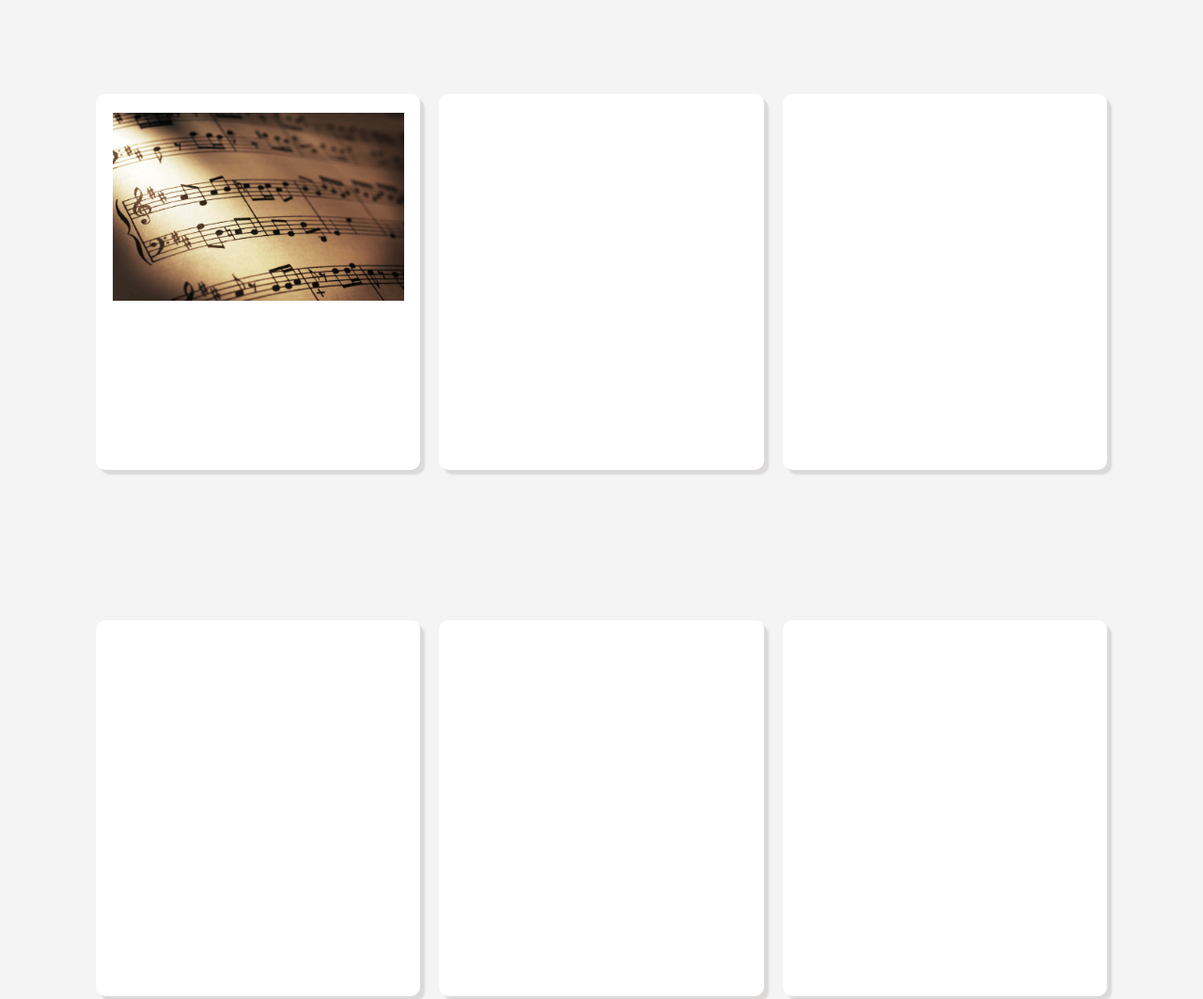
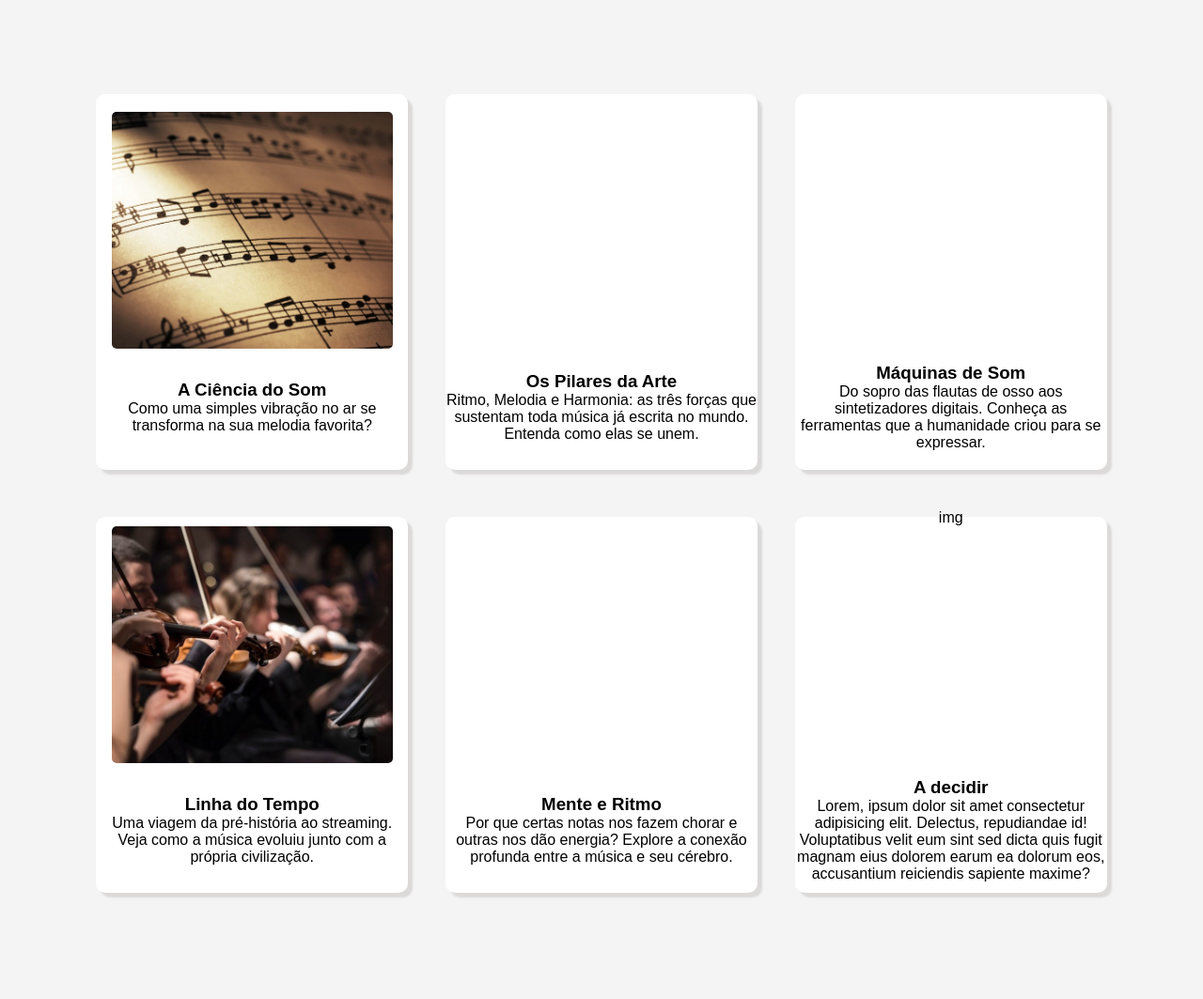
Before and after one commit to brnxt/Music-Io, a plain HTML site: page Muisc_Io/public/assents/index.html in a window 1280 px wide. Shown: the part 940-2003 px from the top of the page at 94% size. Drawn offline with Linux system fonts and the light colour scheme.

Commit message:
Adicionando a estrutura das Boxes junto com os textos

```diff
--- a/Muisc_Io/public/assents/index.html
+++ b/Muisc_Io/public/assents/index.html
@@ -40,26 +40,63 @@
 
         <div class="container1">
 
-            <div class="box caixa1"><img src="" alt="">
-                <div class="imagem1"></div>
-                <div class="tituloBox">
-                    <!-- <p>O que é a Musica?</p>-->
+            <div class="box caixa">
+                <div class="imagem">
+                    <img src="../assents/icons/images/o_que_e_musica.webp" alt="">
                 </div>
-                <!--<div class="conteudo">A musica está presente em todos os momentos da vida! Aprenda e explore esse
-                    universo!</div>-->
+                <div class="conteudo-box">
+                    <h3>A Ciência do Som</h3>
+                    <p>Como uma simples vibração no ar se transforma na sua melodia favorita?</p>
+                </div>
             </div>
 
 
-            <div class="box caixa2"><img src="" alt=""></div>
-            <div class="box caixa3"><img src="" alt=""></div>
+            <div class="box caixa">
+                <div class="imagem"></div>
+                <div class="conteudo-box">
+                    <h3>Os Pilares da Arte</h3>
+                    <p>Ritmo, Melodia e Harmonia: as três forças que sustentam toda música já escrita no mundo. Entenda como elas se unem.</p>
+                </div>
+            </div>
+
+
+            <div class="box caixa">
+                <div class="imagem"></div>
+                <div class="conteudo-box">
+                    <h3>Máquinas de Som</h3>
+                    <p>Do sopro das flautas de osso aos sintetizadores digitais. Conheça as ferramentas que a humanidade criou para se expressar.</p>
+                </div>
+            </div>
 
         </div>
 
         <div class="container2">
 
-            <div class="box caixa4"><img src="" alt=""></div>
-            <div class="box caixa5"><img src="" alt=""></div>
-            <div class="box caixa6"><img src="" alt=""></div>
+            <div class="box caixa">
+                <div class="imagem"><img src="../assents/icons/images/a-evolucao-da-musica-pela-historia-20221007143620.jpg.jpg" alt=""></div>
+                <div class="conteudo-box">
+                    <h3>Linha do Tempo</h3>
+                    <p>Uma viagem da pré-história ao streaming. Veja como a música evoluiu junto com a própria civilização.</p>
+                </div>
+            </div>
+
+
+            <div class="box caixa">
+                <div class="imagem"></div>
+                <div class="conteudo-box">
+                    <h3>Mente e Ritmo</h3>
+                    <p>Por que certas notas nos fazem chorar e outras nos dão energia? Explore a conexão profunda entre a música e seu cérebro.</p>
+                </div>
+            </div>
+
+
+            <div class="box caixa">
+                <div class="imagem">img</div>
+                <div class="conteudo-box">
+                    <h3>A decidir</h3>
+                    <p>Lorem, ipsum dolor sit amet consectetur adipisicing elit. Delectus, repudiandae id! Voluptatibus velit eum sint sed dicta quis fugit magnam eius dolorem earum ea dolorum eos, accusantium reiciendis sapiente maxime?</p>
+                </div>
+            </div>
 
         </div>
     </div>
--- a/Muisc_Io/public/assents/styles/index_style.css
+++ b/Muisc_Io/public/assents/styles/index_style.css
@@ -8,13 +8,15 @@
 .header {
     display: flex;
     margin: 0;
-    background-image: linear-gradient(to right, #00005c, #996ee3);
+    background-image: linear-gradient(to left, #821daa, #041a88);
     /*Cor em Destaque: #583ac6*/
     width: 100%;
     justify-content: space-between;
     height: 80px;
 
     position: fixed;
+    z-index: 999;
+    /*define a ordem de profundidade dos elementos*/
 }
 
 .titulo {
@@ -133,76 +135,88 @@
 
 }
 
-.container1, .container2 {
+.container1,
+.container2 {
     display: flex;
     flex-direction: row;
     justify-content: space-between;
-    gap: 20px;
+    gap: 40px;
 
 }
 
 
-.container1{
+.container1 {
 
     padding-top: 30vh;
 }
-.container2{
 
-    padding-top: 20vh;
+.container2 {
+
+
+    padding-top: 50px;
 }
+
 .box {
 
-
+    display: flex;
+    flex-direction: column;
+    align-items: center;
     width: 450px;
     height: 400px;
     background-color: rgb(255, 255, 255);
     border-radius: 10px;
     box-shadow: 5px 5px 2px rgb(220, 217, 217);
+    transition: all 0.5s ease-in-out;
+
+
 
 }
 
-.container1 :hover {
+.container1 .box:hover,
+.container2 .box:hover {
 
-    transition: 0.5s;
-    width: 480px;
-    height: 430px;
+
+    transform: scale(1.10);
+    box-shadow: 10px 10px 15px rgba(0, 0, 0, 0.1);
 
 }
 
-.container2 :hover {
-
-    transition: 0.5s;
-    width: 480px;
-    height: 430px;
-
-}
-
-.caixa1{
+.caixa {
 
     display: flex;
     justify-content: center;
 }
 
-.imagem1{
+.imagem{
 
     display: flex;
-    background-image: url('../icons/images/o_que_e_musica.webp');
     background-size: cover;
-    width: 90%;
-    height: 50%;
+    width: 95%;
+    min-height: 70%;
     justify-content: center;
-    margin: 20px 5px 5px 5px;
+    margin: 0px 5px 5px 5px;
+
 
 }
 
-.tituloBox{
+.imagem img {
+    width: 95%;
+    height: 90%;
+    object-fit: cover;
+    border-radius: 5px;
+    }
 
+
+.conteudo-box {
     display: flex;
-    align-items: flex-end;
-    height: 40vh;
+    justify-content: center;
+    align-items: center;
+    text-align: center;
+    flex-direction: column;
 
-    color: black;
+    padding-bottom: 20px;
 }
+
 
 .footer {
 
```
Also changed, not shown: Muisc_Io/public/assents/icons/images/a-evolucao-da-musica-pela-historia-20221007143620.jpg.jpg (added), 1 other file.
